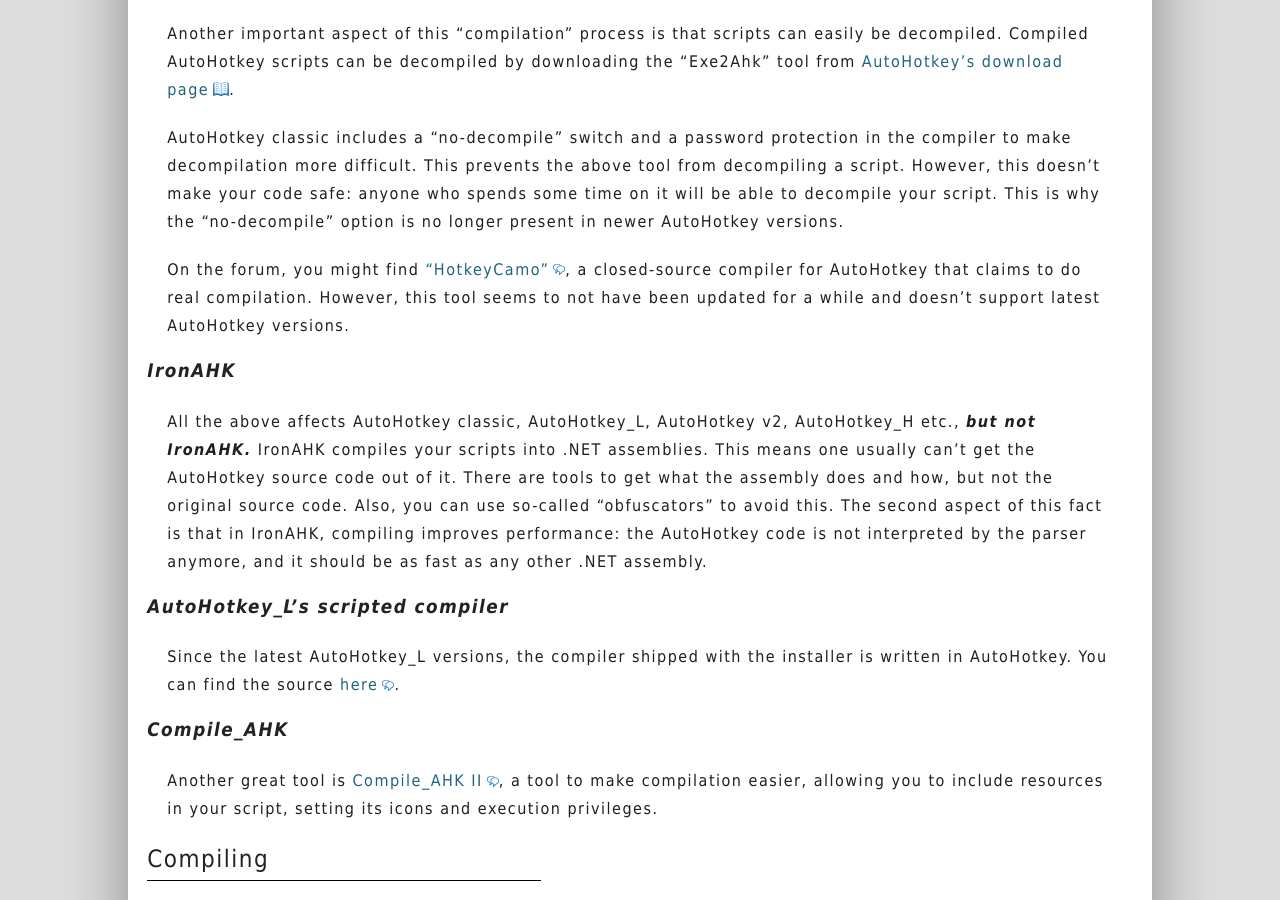
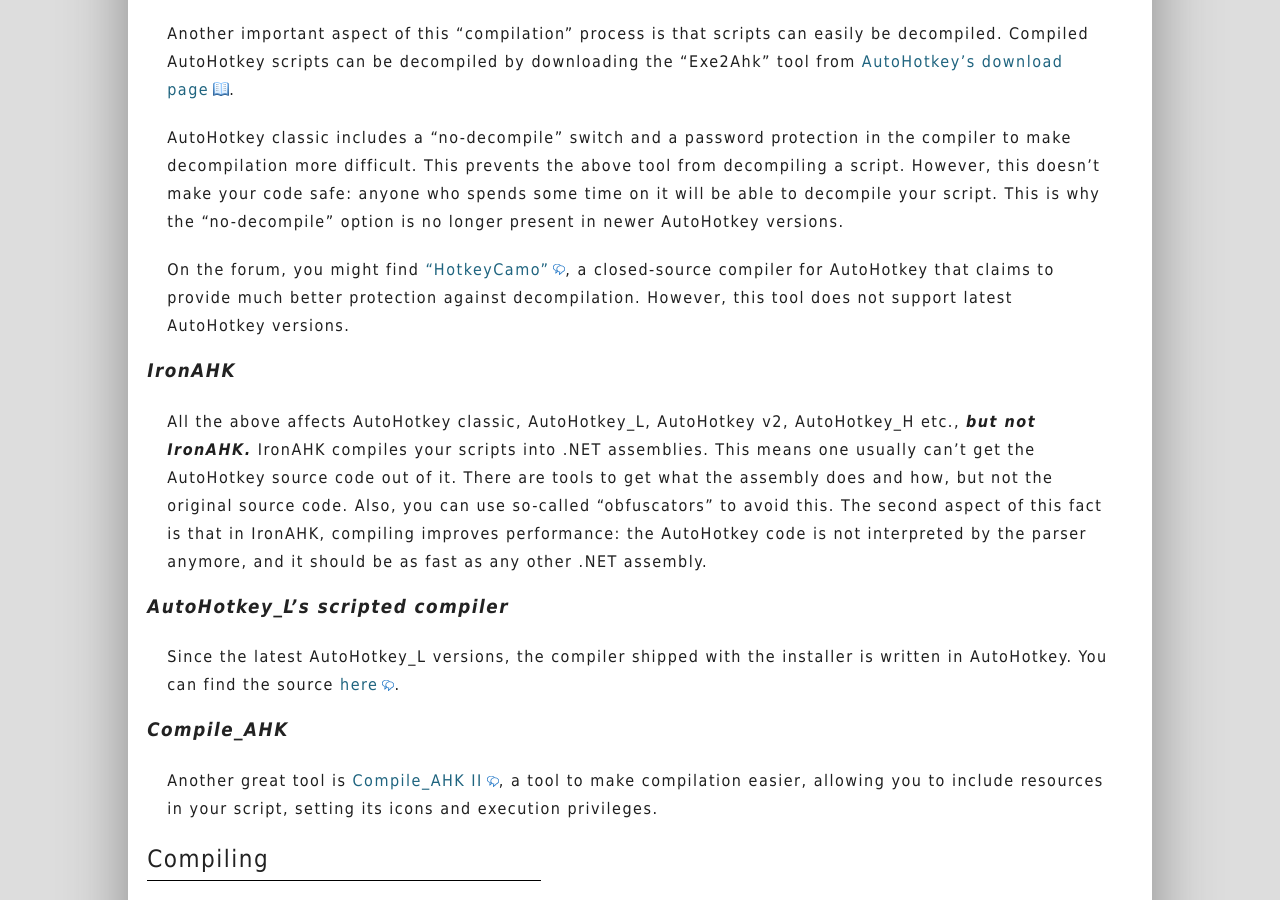
Before and after one commit to maul-esel/ahkbook, a Jekyll site: the page built from en/_posts/2011-10-30-Compiling.markdown, in a window 1280 px wide and 900 px high, scrolled down 527 px. Built offline with Jekyll 4.4.1, drawn with Linux system fonts in a browser that asks for light colours.

Commit message:
correct info on HotkeyCamo

```diff
--- a/en/_posts/2011-10-30-Compiling.markdown
+++ b/en/_posts/2011-10-30-Compiling.markdown
@@ -19,7 +19,7 @@ Another important aspect of this "compilation" process is that scripts can easil
 
 AutoHotkey classic includes a "no-decompile" switch and a password protection in the compiler to make decompilation more difficult. This prevents the above tool from decompiling a script. However, this doesn't make your code safe: anyone who spends some time on it will be able to decompile your script. This is why the "no-decompile" option is no longer present in newer AutoHotkey versions.
 
-On the forum, you might find ["HotkeyCamo"](http://www.autohotkey.com/forum/viewtopic.php?t=49952), a closed-source compiler for AutoHotkey that claims to do real compilation. However, this tool seems to not have been updated for a while and doesn't support latest AutoHotkey versions.
+On the forum, you might find ["HotkeyCamo"](http://www.autohotkey.com/forum/viewtopic.php?t=49952), a closed-source compiler for AutoHotkey that claims to provide much better protection against decompilation. However, this tool does not support latest AutoHotkey versions.
 
 ### IronAHK
 All the above affects AutoHotkey classic, AutoHotkey_L, AutoHotkey v2, AutoHotkey_H etc., ***but not IronAHK.*** IronAHK compiles your scripts into .NET assemblies. This means one usually can't get the AutoHotkey source code out of it. There are tools to get what the assembly does and how, but not the original source code. Also, you can use so-called "obfuscators" to avoid this.
```
